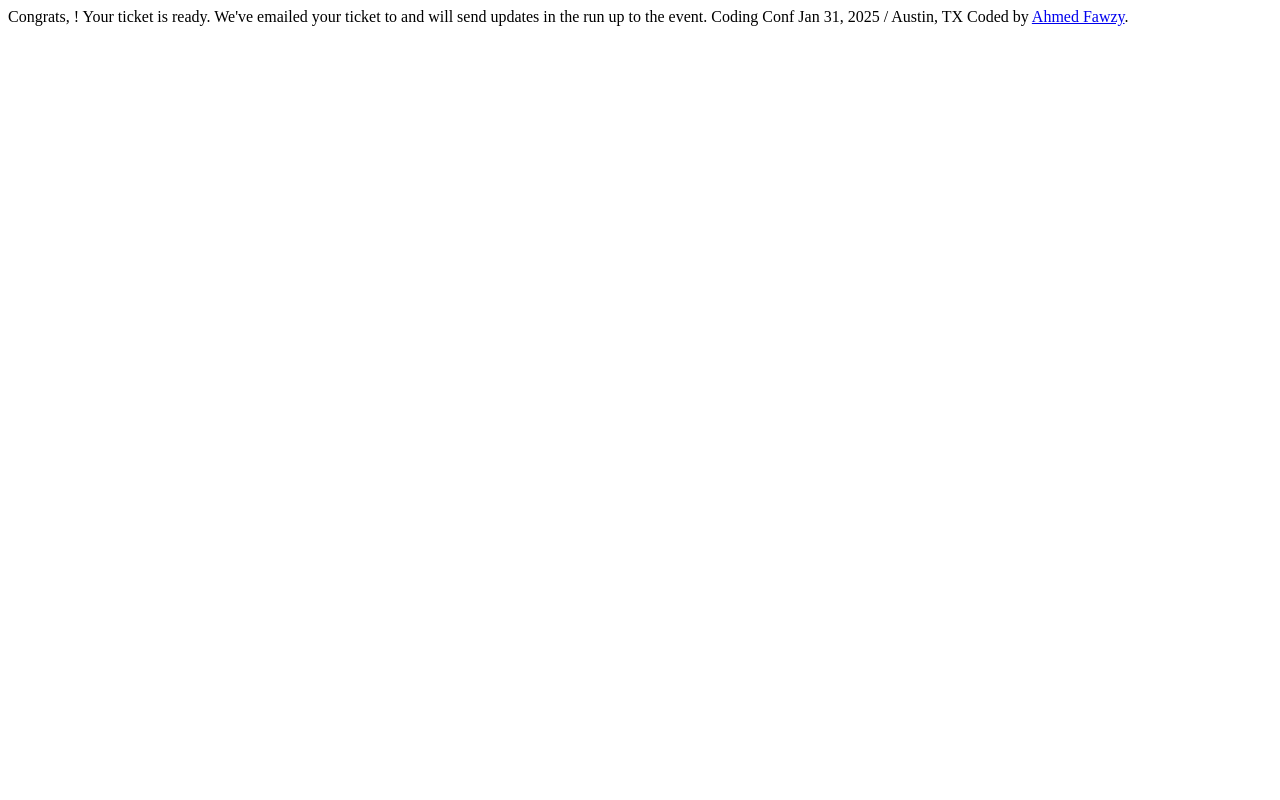
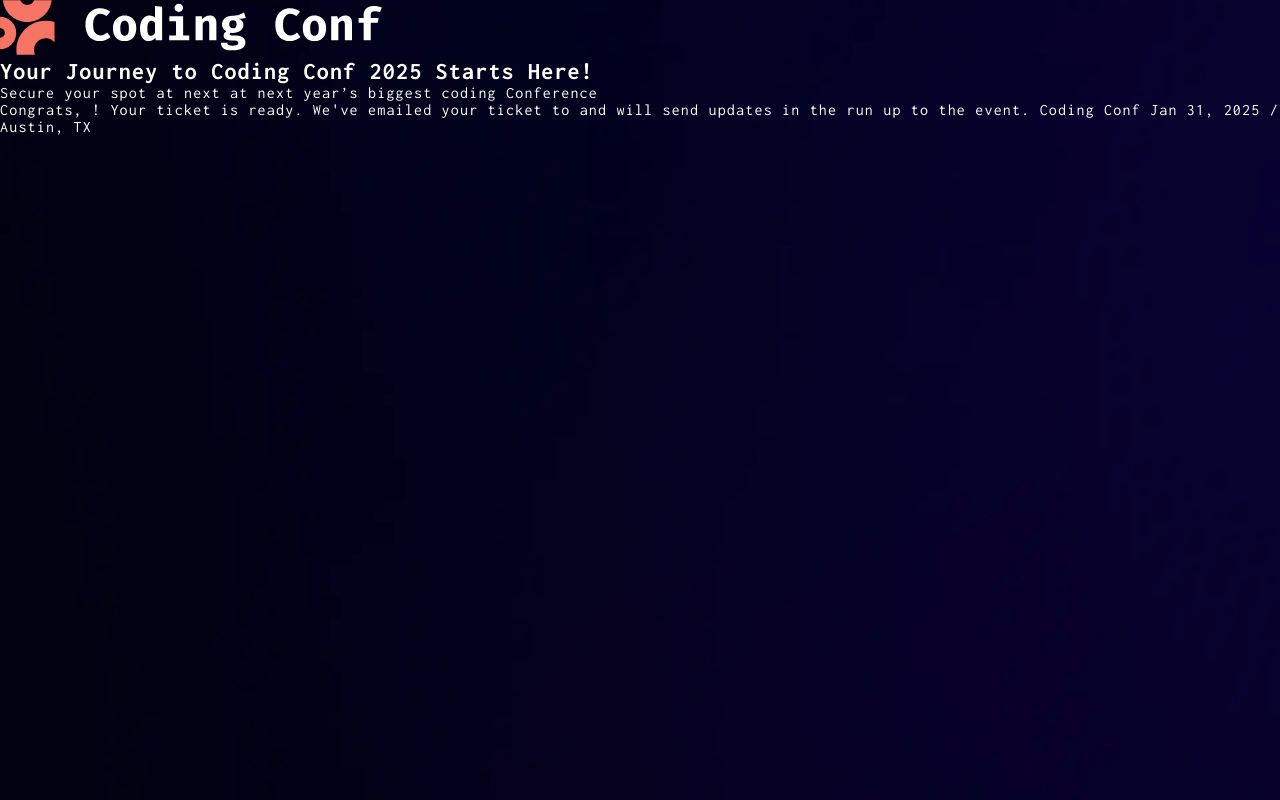
Before and after one commit to ahmedibra24/Conference-ticket-generator, a plain HTML site: page index.html in a window 1280 px wide. Drawn offline with Linux system fonts and the light colour scheme.

Commit message:
setup and page structure

```diff
--- a/index.html
+++ b/index.html
@@ -1,32 +1,48 @@
 <!DOCTYPE html>
 <html lang="en">
   <head>
-  <meta charset="UTF-8">
-  <meta name="viewport" content="width=device-width, initial-scale=1.0">
-
-  <link rel="icon" type="image/png" sizes="32x32" href="./assets/images/2.png">
-
-  <title> Conference ticket generator</title>
-
+    <meta charset="UTF-8" />
+    <meta name="viewport" content="width=device-width, initial-scale=1.0" />
+    <link
+      rel="icon"
+      type="image/png"
+      sizes="32x32"
+      href="./assets/images/2.png"
+    />
+    <link rel="stylesheet" href="src/style.css" />
+    <title>Conference ticket generator</title>
   </head>
   <body>
+    <div class="mainContainer">
+      <header>
+        <figure style="width: 30%;">
+          <img src="assets/images/logo-full.svg" alt="">
+        </figure>
+      </header>
+      <main>
+        <section>
+          <h1>Your Journey to Coding Conf 2025 Starts Here!</h1>
+          <p>Secure your spot at next at next year’s biggest coding Conference </p>
+        </section>
+
+      </main>
+      <footer></footer>
+    </div>
 
     <!-- Form starts -->
-
 
     <!-- Form ends -->
 
     <!-- Generated tickets starts -->
 
-  Congrats, <!-- Full Name -->! Your ticket is ready.
-
-  We've emailed your ticket to <!-- Email Address --> and will send updates in the run up to the event.
-
-  Coding Conf
-  Jan 31, 2025 / Austin, TX
+    Congrats,
+    <!-- Full Name -->! Your ticket is ready. We've emailed your ticket to
+    <!-- Email Address -->
+    and will send updates in the run up to the event. Coding Conf Jan 31, 2025 /
+    Austin, TX
 
     <!-- Generated tickets ends -->
 
-    Coded by <a href="#">Ahmed Fawzy</a>.
+    <!-- Coded by <a href="#">Ahmed Fawzy</a>. -->
   </body>
 </html>
--- a/src/style.css
+++ b/src/style.css
@@ -1,4 +1,46 @@
+@font-face {
+    font-family:"Inconsolata" ;
+    src: url("../assets/fonts/Inconsolata-VariableFont_wdth\,wght.ttf")format('truetype');
+    font-weight: 400 800;/* supports range from thin to extra bold */
+     font-stretch: 50% 200%; /* optional: width axis */
+    font-style: normal;
+}
 :root{
     font-size: 16px;
+    --Neutral :hsl(0, 0%, 100%);
+    --Neutral-300 :hsl(252, 6%, 83%);
+    --Neutral-500 :hsl(245, 15%, 58%);
+    --Neutral-700 :hsl(245, 19%, 35%);
+    --Neutral-900 :hsl(248, 70%, 10%);
 
+    --Orange-500: hsl(7, 88%, 67%);
+    --Orange-700: hsl(7, 71%, 60%);
+    --GradientText: hsl(7, 86%, 67%) to hsl(0, 0%, 100%);
+
+    --font-main: 'Inconsolata',monospace ;
+    --font-regular: 400;
+    --font-medium: 500;
+    --font-bold: 700;
+    --font-ExtraBold: 800;
 }
+*{
+    margin:0;
+    padding:0;
+    border:none;
+    list-style: none;
+    color: var(--Neutral);
+}
+body{
+    font-family:var(--font-main);
+    overflow-x: hidden;
+    letter-spacing: 1.2px;
+    background-image: url(../assets/images/background-desktop.png);
+}
+a{
+    text-decoration: none;
+    color: var(--Neutral);
+}
+img{
+    width: 100%;
+    height: 100%;
+}
```
Lines whose indentation alone changed are shown as unchanged.
